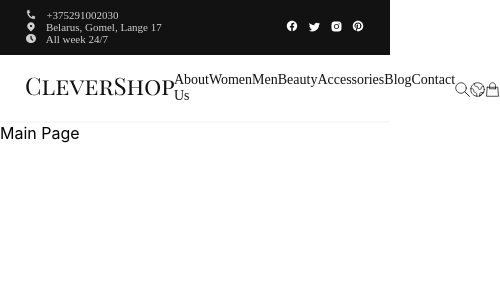
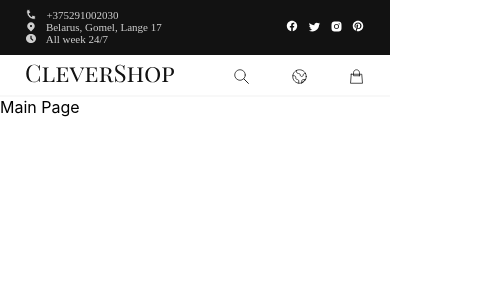
Before and after one commit to tonyreactus/training-shop, a React (Create React App) app: page / in a window 390 px wide. Shown: the top 300 px of the page, 500 px wide, since content can reach past the window. Built offline with nearby package versions, Linux system fonts and the light colour scheme.

Commit message:
update styles

```diff
--- a/src/App/Header/NavigationMenu/Links/Links.module.scss
+++ b/src/App/Header/NavigationMenu/Links/Links.module.scss
@@ -4,6 +4,9 @@
     display: flex;
     justify-content: space-between;
     width: 480px;
+    @media screen and (max-width: 1000px) {
+        display: none;
+    }
     & a {
         @include text(14px, normal, 16px, #121212);
         text-decoration: none;
--- a/src/App/Header/NavigationMenu/Links/Links.tsx
+++ b/src/App/Header/NavigationMenu/Links/Links.tsx
@@ -11,8 +11,8 @@ const Links = () => {
                 Object
                     .keys(ERoutePath)
                     .filter((path) => path !== ERoutePath.main)
-                    .map((path) => (
-                        <Link to={RoutePathMap[path as ERoutePath]}>
+                    .map((path, index) => (
+                        <Link key={index} to={RoutePathMap[path as ERoutePath]}>
                             {RoutePathTitleMap[path as ERoutePath]}
                         </Link>
                     ))
--- a/src/App/Header/NavigationMenu/NavigationMenu.module.scss
+++ b/src/App/Header/NavigationMenu/NavigationMenu.module.scss
@@ -5,4 +5,7 @@
     padding: 0 6.64%;
     height: 66px;
     border-bottom: 2px solid #F8F8F8;
+    @media screen and (max-width: 1000px) {
+        height: 40px;
+    }
 }
```
